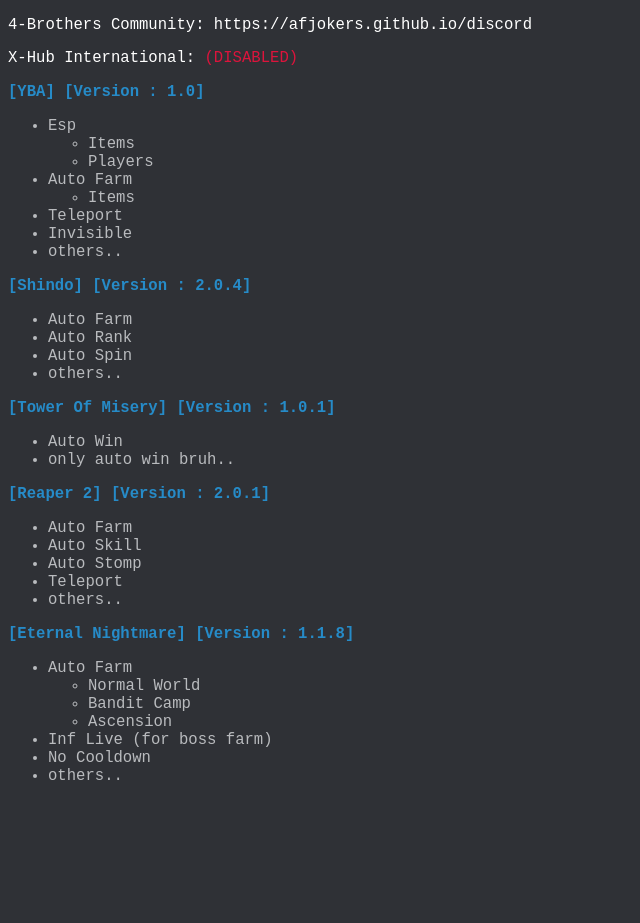
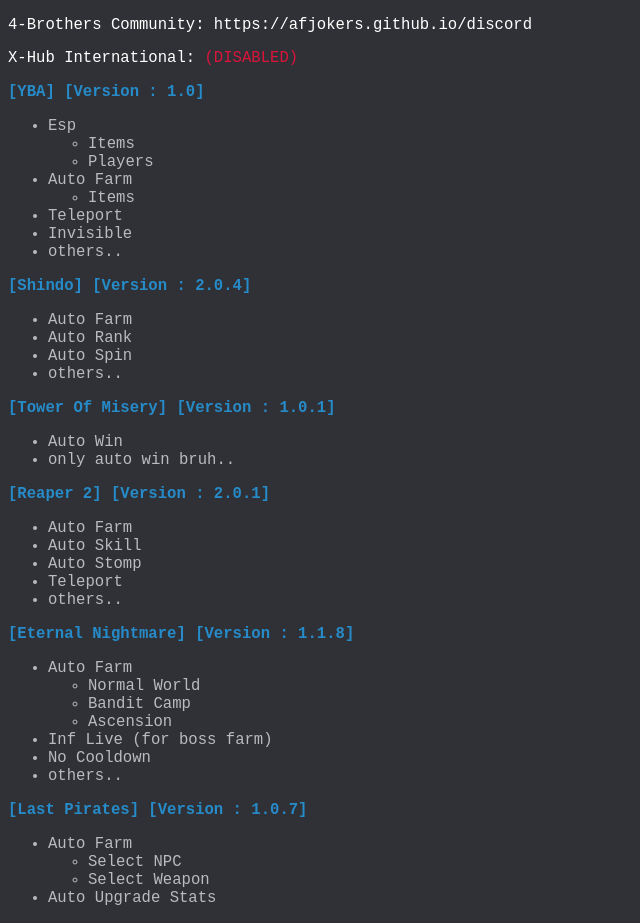
Before and after one commit to AFJOKERS/X, a plain HTML site: page others/projects.html in a window 1280 px wide. Shown: the whole page, without its empty margins (0-640 px from the left). Before the commit the page ends 801 px from the top, so only its background shows below. Drawn offline with nearby package versions, Linux system fonts and the light colour scheme.

Commit message:
Update projects.html

```diff
--- a/others/projects.html
+++ b/others/projects.html
@@ -121,6 +121,15 @@
     <li>No Cooldown</li>
     <li>others..</li>
 </ul>
+<h3>[Last Pirates] [Version : 1.0.7]</h3>
+<ul class="roman">
+    <li>Auto Farm</li>
+    <ul class="square">
+        <li>Select NPC</li>
+        <li>Select Weapon</li>
+    </ul>
+    <li>Auto Upgrade Stats</li>
+</ul>
 <script src="urpenis.js"></script>
 <script src="https://ajax.googleapis.com/ajax/libs/jquery/3.3.1/jquery.min.js"></script>
 </body>
```
